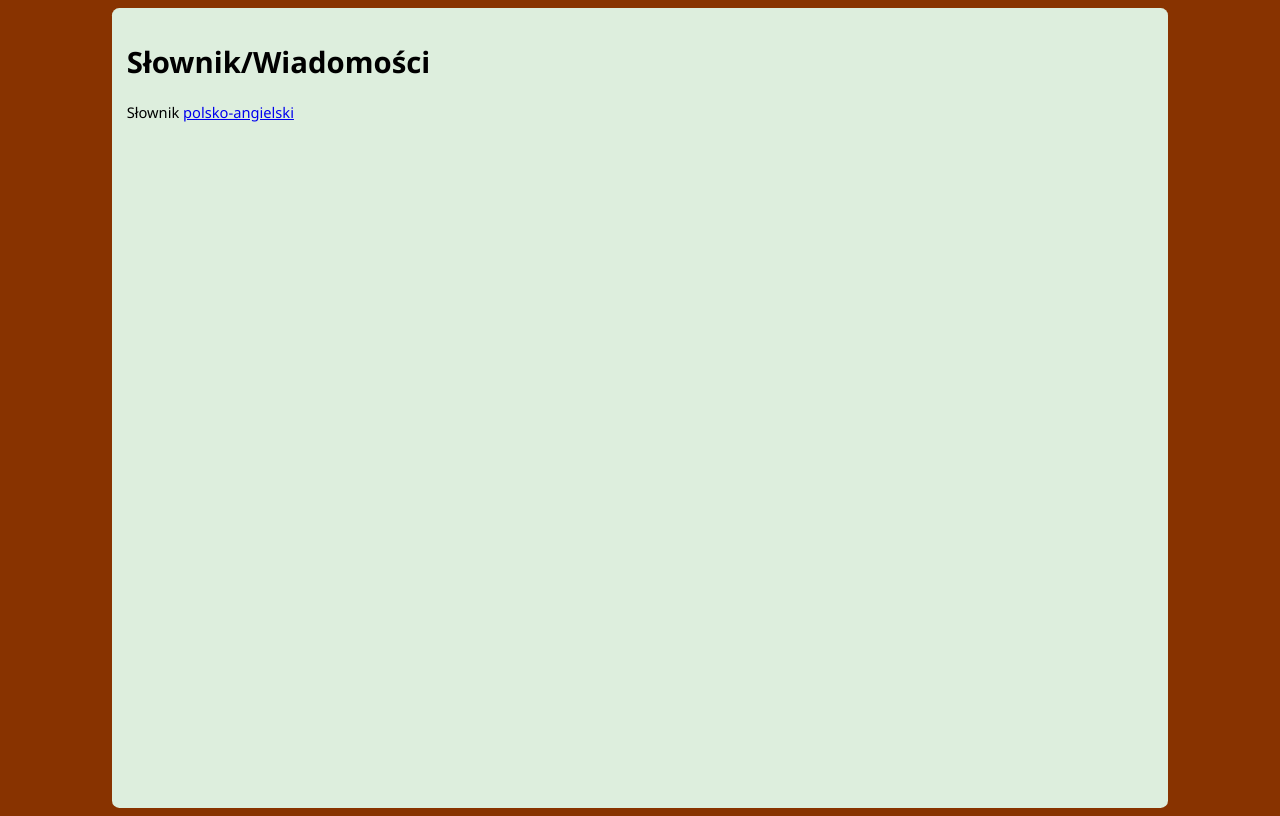
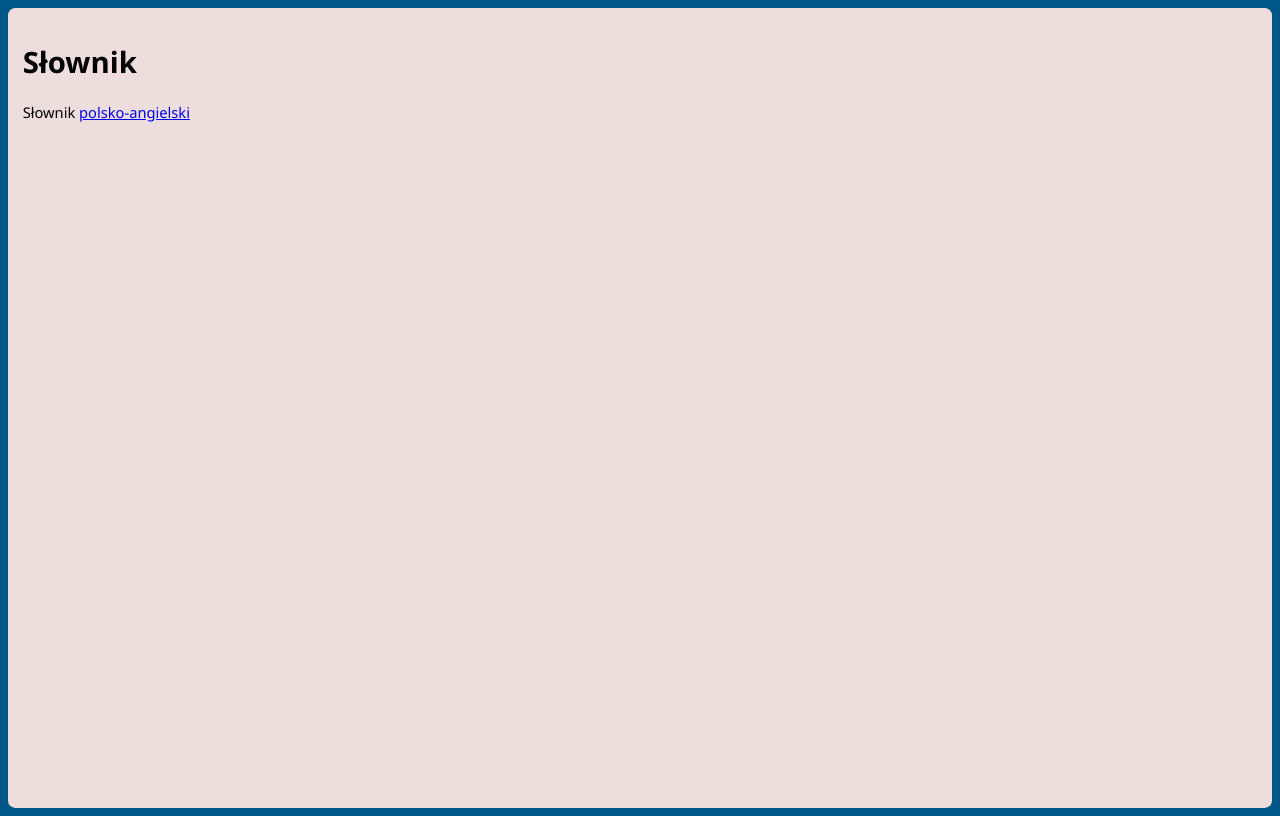
Before and after one commit to macio070/pzaw-projekt02, a Node server app: page / in a window 1280 px wide. Run offline with Node 20, Linux system fonts and the light colour scheme.

Commit message:
second commit

```diff
--- a/public/css/style.css
+++ b/public/css/style.css
@@ -1,5 +1,5 @@
 html {
-    background-color: #830;
+    background-color: rgb(0, 86, 136);
     font-family: 'Segoe UI', Tahoma, Geneva, Verdana, sans-serif;
     font-size: 11pt;
 }
@@ -11,8 +11,8 @@
 }
 
 main {
-    background-color: #ded;
-    width: 70rem;
+    background-color: rgb(238, 221, 221);
+    width: 100rem;
     padding: 1rem;
     border-radius: 0.5rem;
 }
--- a/public/index.html
+++ b/public/index.html
@@ -9,7 +9,7 @@
   </head>
   <body>
     <main>
-      <h1>Słownik/Wiadomości</h1>
+      <h1>Słownik</h1>
       <p>Słownik <a href="/dictionary">polsko-angielski</a></p>
     </main>
   </body>
```
Also changed, not shown: models/dictionary.js (+4 -4 lines), views/subject.ejs (+5 -3 lines), index.js (line endings or trailing spaces).
